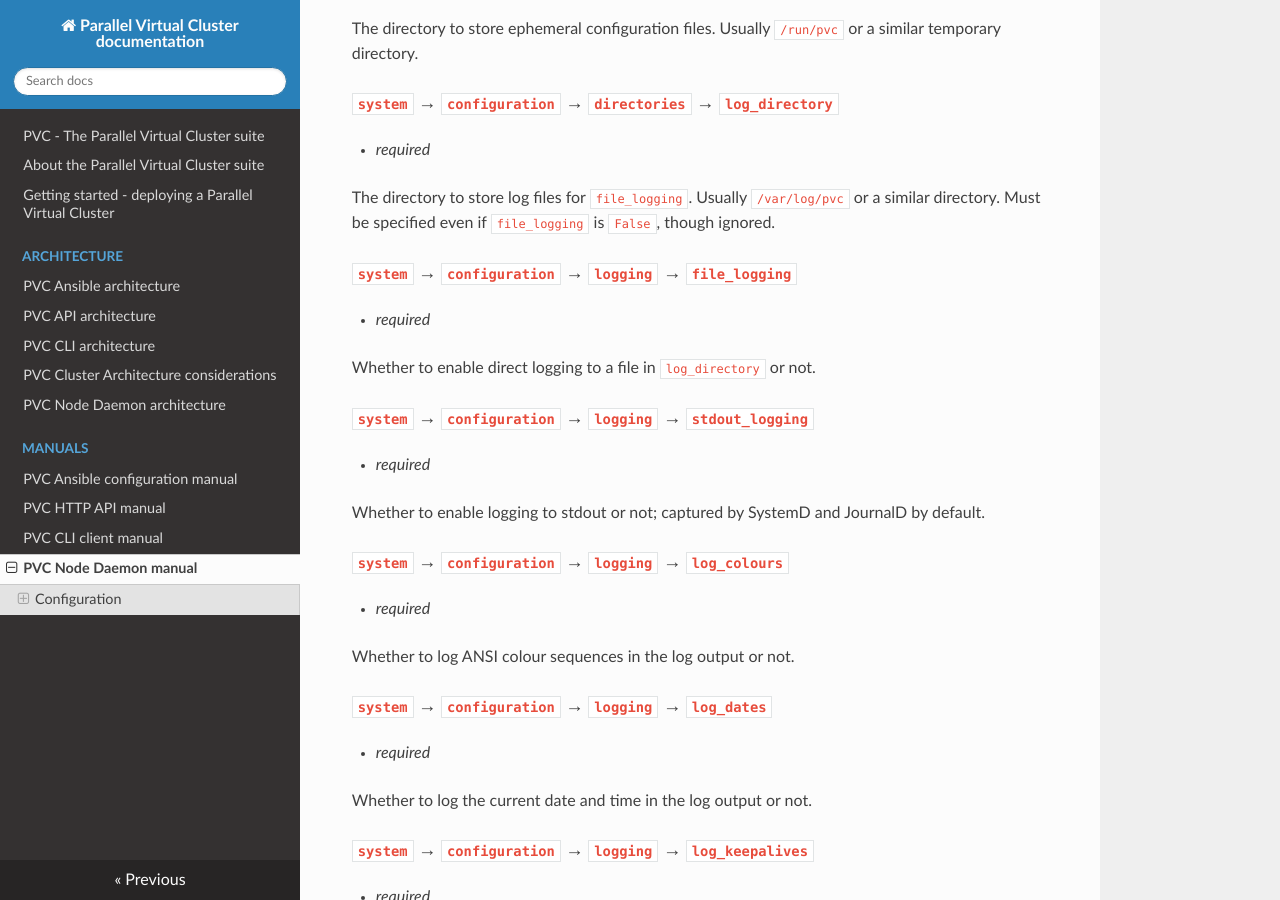
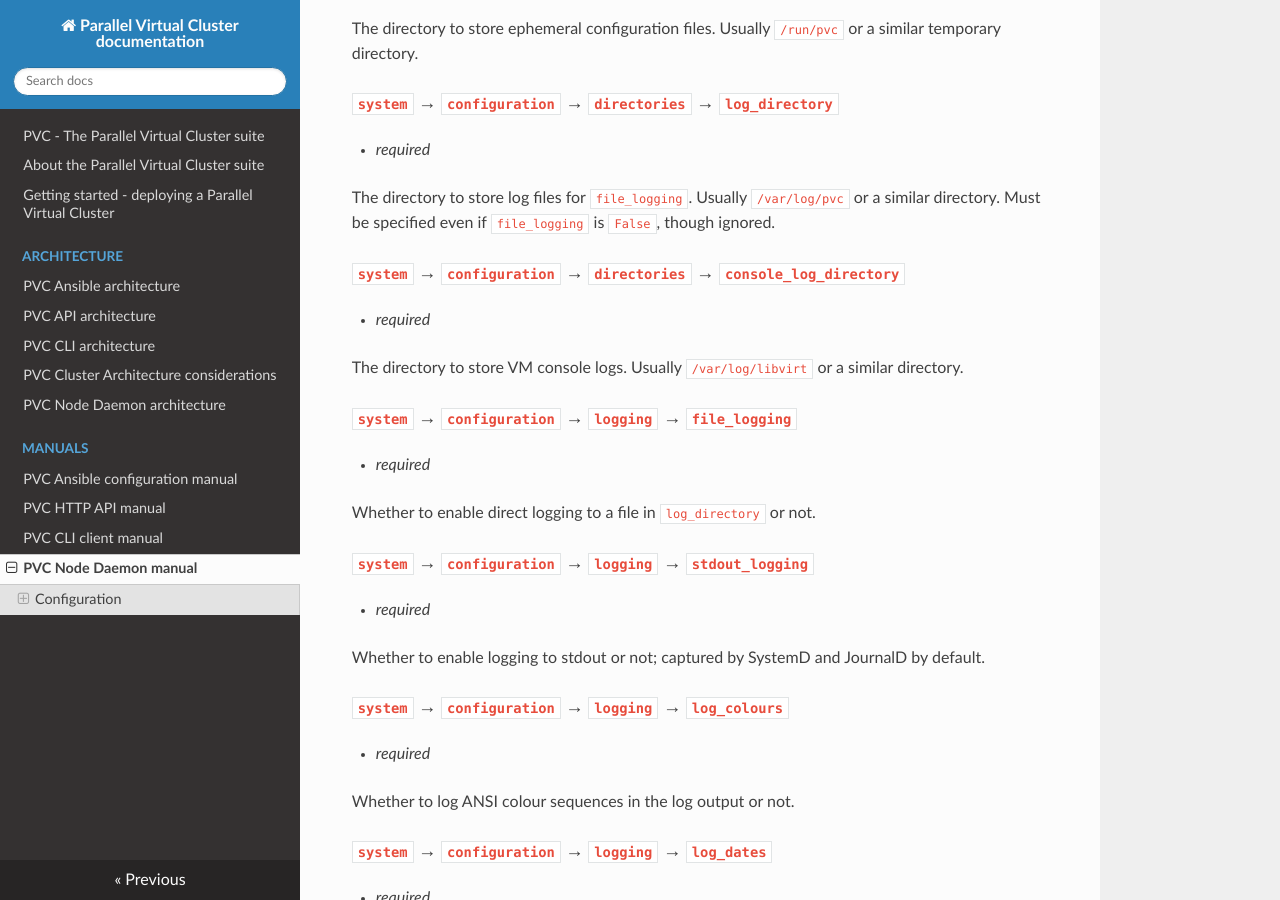
Before and after one commit to parallelvirtualcluster/pvc, an MkDocs documentation site: the page built from docs/manuals/daemon.md, in a window 1280 px wide and 900 px high, scrolled down 6439 px. Built offline with MkDocs 1.6.1, drawn with Linux system fonts in a browser that asks for light colours; nearby versions of some CDN libraries.

Commit message:
Fix a few more typos

```diff
--- a/docs/manuals/daemon.md
+++ b/docs/manuals/daemon.md
@@ -262,6 +262,12 @@ The directory to store ephemeral configuration files. Usually `/run/pvc` or a si
 
 The directory to store log files for `file_logging`. Usually `/var/log/pvc` or a similar directory. Must be specified even if `file_logging` is `False`, though ignored.
 
+#### `system` → `configuration` → `directories` → `console_log_directory`
+
+* *required*
+
+The directory to store VM console logs. Usually `/var/log/libvirt` or a similar directory.
+
 #### `system` → `configuration` → `logging` → `file_logging`
 
 * *required*
```
Also changed, not shown: docs/manuals/api.md (+11 -2 lines).
